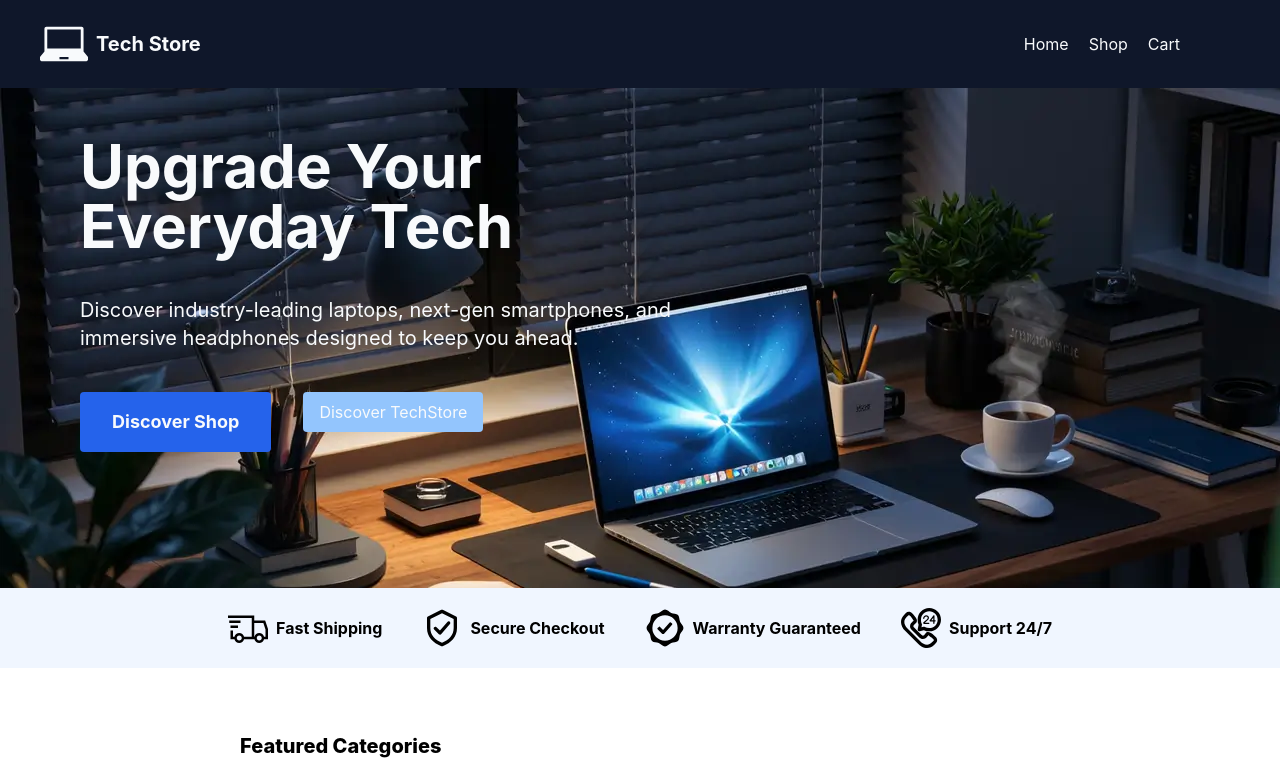
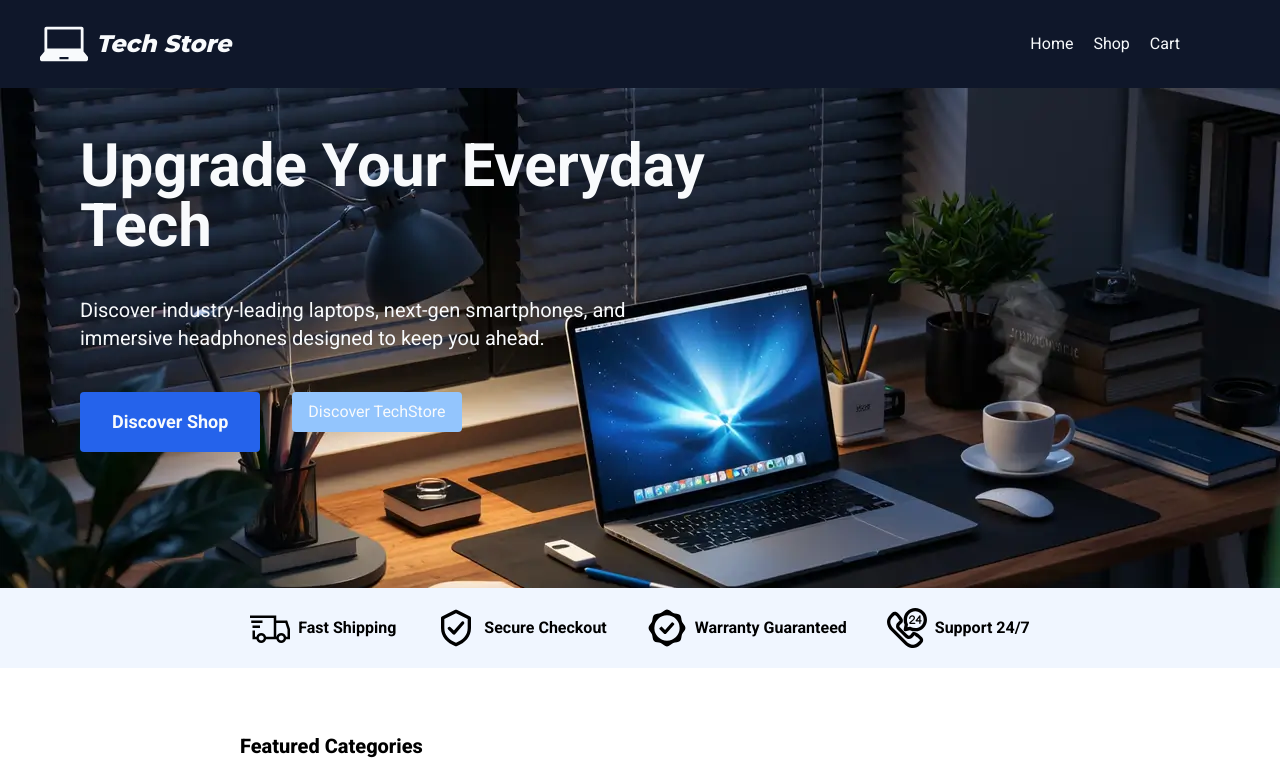
Before and after one commit to Viteail/Shopping-Cart, a React (Vite) app: page /home in a window 1280 px wide. Shown: the top 778 px of the page. Built offline with nearby package versions, Linux system fonts and the light colour scheme; no server answers.

Commit message:
add family font

```diff
--- a/src/app/routes/home/components/about-section/index.tsx
+++ b/src/app/routes/home/components/about-section/index.tsx
@@ -1,6 +1,6 @@
 import classes from "../../home.module.css";
 
-import { Button } from "@components/index";
+import { Button } from "@components/button";
 
 import aboutImg from "@images/about-workplace.webp";
 import { useNavigateToShop } from "../../hooks/navigateToShop";
--- a/src/app/routes/home/components/badges-section/index.tsx
+++ b/src/app/routes/home/components/badges-section/index.tsx
@@ -1,5 +1,5 @@
 import classes from "../../home.module.css";
-import { Icon } from "@components/index";
+import { Icon } from "@components/icon";
 
 import iconShipping from "@images/shipping.svg";
 import iconSecure from "@images/secure.svg";
--- a/src/app/routes/home/components/main-section/index.tsx
+++ b/src/app/routes/home/components/main-section/index.tsx
@@ -1,5 +1,8 @@
-import { Button, ButtonLink } from "@components/index";
 import classes from "../../home.module.css";
+
+import { Button } from "@components/button";
+import { ButtonLink } from "@components/btn-link";
+
 import { useNavigateToShop } from "../../hooks/navigateToShop";
 
 export const MainSection = () => {
--- a/src/app/routes/shop/components/shop-header/index.tsx
+++ b/src/app/routes/shop/components/shop-header/index.tsx
@@ -1,6 +1,6 @@
 import classes from "./shop-header.module.css";
 
-import { Button } from "@components/index";
+import { Button } from "@components/button";
 
 import type { ActiveCategory, ProductsCategories } from "@/types/index";
 import type { AvailableClass } from "@components/button";
--- a/src/components/index.ts
+++ /dev/null
@@ -1,4 +0,0 @@
-export { Image } from "./image/";
-export { Button } from "./button/";
-export { Icon } from "./icon/";
-export { ButtonLink } from "./btn-link/";
--- a/src/components/layout/header/header.module.css
+++ b/src/components/layout/header/header.module.css
@@ -1,5 +1,6 @@
 @import "tailwindcss";
 @import "@styles/colors.css";
+@import "@styles/fonts.css";
 
 .header {
   @apply flex justify-center px-10 py-5 text-text-main bg-bg-base;
@@ -14,7 +15,7 @@
 }
 
 .logo-text {
-  @apply text-xl font-bold;
+  @apply font-montserrat text-2xl font-extrabold italic;
 }
 
 .logo {
--- a/src/index.css
+++ b/src/index.css
@@ -1,5 +1,6 @@
 @import "tailwindcss";
 @import "@styles/colors.css";
+@import "@styles/fonts.css";
 
 :root {
   --margin-none: 0;
@@ -17,6 +18,10 @@
 
 html {
   scroll-behavior: smooth;
+}
+
+body {
+  @apply font-roboto;
 }
 
 body,
--- /dev/null
+++ b/src/styles/fonts.css
@@ -0,0 +1,16 @@
+@import "tailwindcss";
+
+@font-face {
+  font-family: Roboto;
+  src: url("../assets/fonts/Roboto-VariableFont_wdth,wght.ttf");
+}
+
+@font-face {
+  font-family: Montserrat;
+  src: url("../assets/fonts/Montserrat-VariableFont_wght.ttf");
+}
+
+@theme {
+  --font-roboto: "Roboto", sans-serif;
+  --font-montserrat: "Montserrat", sans-serif;
+}
```
Also changed, not shown: src/assets/fonts/Montserrat-VariableFont_wght.ttf (added), src/assets/fonts/Roboto-VariableFont_wdth,wght.ttf (added).
